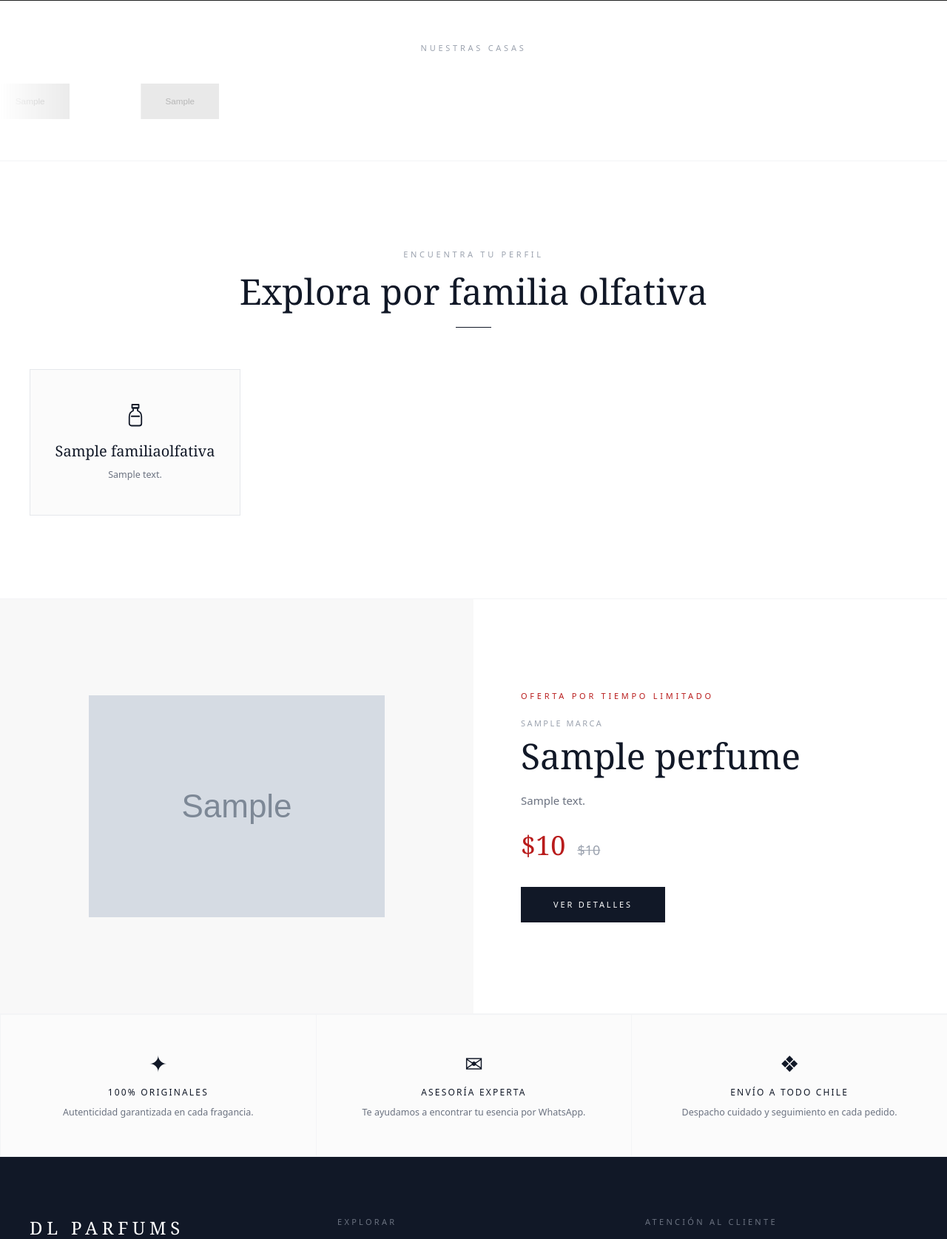
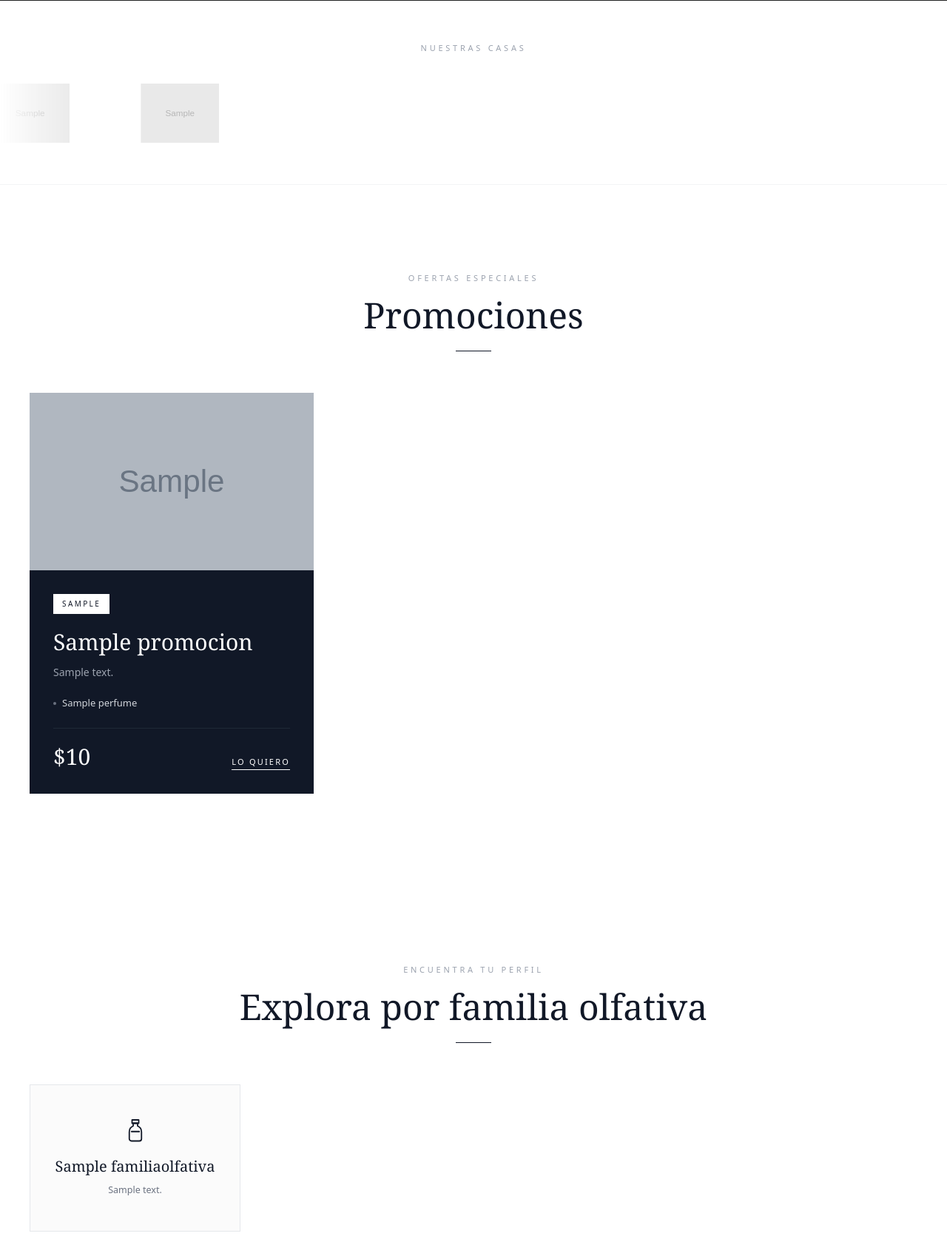
Before and after one commit to lordPobre/dl-parfums-web, a Django app: page / in a window 1280 px wide. Shown: the part 821-2496 px from the top of the page at 74% size. Run offline with Django 5.2, Linux system fonts and the light colour scheme; tables that the repository leaves empty hold one stand-in row (values such as "Sample post"); grey boxes marked "Sample" are stand-in pictures; some libraries are stand-ins or nearby versions; some web fonts are replaced.

Commit message:
Fix promociones

```diff
--- a/catalogo/models.py
+++ b/catalogo/models.py
@@ -68,3 +68,41 @@ class ImagenPortada(models.Model):
 
     def __str__(self):
         return self.titulo or f"Portada #{self.pk}"
+
+class Promocion(models.Model):
+    """Promociones y combos gestionables desde el admin.
+    Ej: título="2 x $10.000", descripción="Llévate dos fragancias seleccionadas"."""
+    titulo = models.CharField(
+        max_length=120,
+        help_text="Ej: '2 Perfumes por $10.000' o 'Combo Pareja'."
+    )
+    descripcion = models.CharField(
+        max_length=255, blank=True,
+        help_text="Texto corto que explica la promoción."
+    )
+    precio = models.PositiveIntegerField(
+        help_text="Precio total de la promoción, ej: 10000."
+    )
+    etiqueta = models.CharField(
+        max_length=40, blank=True, default="Promoción",
+        help_text="Etiqueta que aparece sobre la tarjeta (ej: 'Oferta', '2x1')."
+    )
+    imagen = models.ImageField(
+        upload_to='promociones/', blank=True, null=True,
+        help_text="Imagen opcional para la promoción."
+    )
+    # Opcional: relaciona los perfumes incluidos (solo informativo/visual).
+    perfumes = models.ManyToManyField(
+        'Perfume', blank=True, related_name='promociones',
+        help_text="Perfumes incluidos en la promoción (opcional)."
+    )
+    orden = models.PositiveIntegerField(default=0, help_text="Menor número aparece primero.")
+    activo = models.BooleanField(default=True)
+
+    class Meta:
+        ordering = ['orden', 'id']
+        verbose_name = "Promoción"
+        verbose_name_plural = "Promociones"
+
+    def __str__(self):
+        return self.titulo
--- a/catalogo/views.py
+++ b/catalogo/views.py
@@ -2,7 +2,7 @@ import os
 from django.core.mail import send_mail
 from django.contrib import messages
 from django.shortcuts import render, get_object_or_404, redirect
-from .models import Perfume, Marca, FamiliaOlfativa, ImagenPortada
+from .models import Perfume, Marca, FamiliaOlfativa, ImagenPortada, Promocion
 
 
 def home(request):
@@ -13,6 +13,8 @@ def home(request):
     familias = FamiliaOlfativa.objects.filter(perfume__activo=True).distinct()
     # Diapositivas del carrusel de portada (gestionadas desde el admin)
     portadas = ImagenPortada.objects.filter(activo=True)
+    # Promociones / combos activos (gestionados desde el admin)
+    promociones = Promocion.objects.filter(activo=True).prefetch_related('perfumes')
 
     context = {
         'ofertas': ofertas,
@@ -20,8 +22,10 @@ def home(request):
         'marcas': marcas,
         'familias': familias,
         'portadas': portadas,
+        'promociones': promociones,
     }
     return render(request, 'home.html', context)
+
 
 
 def catalogo(request):
--- a/templates/detalle.html
+++ b/templates/detalle.html
@@ -92,7 +92,7 @@
             <svg width="18" height="18" viewBox="0 0 24 24" fill="currentColor"><path d="M12 2a10 10 0 0 0-8.5 15.2L2 22l4.9-1.4A10 10 0 1 0 12 2zm0 18a8 8 0 0 1-4.1-1.1l-.3-.2-2.9.8.8-2.8-.2-.3A8 8 0 1 1 12 20zm4.4-6c-.2-.1-1.4-.7-1.6-.8s-.4-.1-.5.1-.6.8-.8 1-.3.2-.5.1a6.5 6.5 0 0 1-1.9-1.2 7.3 7.3 0 0 1-1.3-1.7c-.1-.2 0-.4.1-.5l.4-.4.2-.4v-.4l-.7-1.7c-.2-.5-.4-.4-.5-.4h-.5a1 1 0 0 0-.7.3 3 3 0 0 0-.9 2.2 5.2 5.2 0 0 0 1.1 2.7 11.8 11.8 0 0 0 4.5 4c2 .8 2 .5 2.4.5a2.7 2.7 0 0 0 1.8-1.3 2.2 2.2 0 0 0 .2-1.3c-.1-.1-.3-.2-.5-.3z"></path></svg>
             Solicitar por WhatsApp
         </a>
-        <p class="text-center text-[12px] font-light text-gray-400 mt-4">Respuesta y asesoría inmediata · 100% confiable</p>
+        <p class="text-center text-[12px] font-light text-gray-400 mt-4">Respuesta y asesoría inmediata · 100% original</p>
         {% else %}
         <div class="w-full bg-gray-100 text-gray-400 py-5 text-center text-[12px] tracking-[0.22em] uppercase cursor-not-allowed">Agotado Temporalmente</div>
         {% endif %}
--- a/templates/home.html
+++ b/templates/home.html
@@ -59,7 +59,7 @@
             {% for marca in marcas %}
             <a href="{% url 'catalogo' %}?marca={{ marca.id }}#productos"
                aria-hidden="{% if i == '2' %}true{% else %}false{% endif %}"
-               class="flex-shrink-0 mx-8 md:mx-12 flex items-center justify-center h-12 transition-all duration-500 grayscale opacity-60 hover:grayscale-0 hover:opacity-100">
+               class="flex-shrink-0 mx-8 md:mx-12 flex items-center justify-center h-20 transition-all duration-500 grayscale opacity-60 hover:grayscale-0 hover:opacity-100">
                 {% if marca.logo %}
                     <img src="{{ marca.logo.url }}" alt="{{ marca.nombre }}" class="h-16 md:h-20 max-w-[200px] object-contain">
                 {% else %}
@@ -72,6 +72,50 @@
     </div>
     {% endif %}
 </section>
+
+<!-- PROMOCIONES / COMBOS -->
+{% if promociones %}
+<section id="promociones" class="py-24 md:py-28 px-5 md:px-10 max-w-[1400px] mx-auto">
+    <div class="text-center mb-14">
+        <span class="text-[11px] tracking-[0.34em] text-gray-400 uppercase">Ofertas especiales</span>
+        <h2 class="text-4xl md:text-5xl font-serif text-gray-900 mt-4">Promociones</h2>
+        <div class="w-12 h-[1px] bg-gray-900 mx-auto mt-6"></div>
+    </div>
+    <div class="grid grid-cols-1 sm:grid-cols-2 lg:grid-cols-3 gap-6">
+        {% for promo in promociones %}
+        <div class="group relative flex flex-col bg-gray-900 text-white overflow-hidden">
+            {% if promo.imagen %}
+            <div class="aspect-[16/10] bg-gray-800 overflow-hidden">
+                <img src="{{ promo.imagen.url }}" alt="{{ promo.titulo }}" class="w-full h-full object-cover opacity-80 transition-transform duration-700 group-hover:scale-105">
+            </div>
+            {% endif %}
+            <div class="flex flex-col flex-grow p-8">
+                {% if promo.etiqueta %}
+                <span class="self-start text-[10px] tracking-[0.24em] uppercase text-gray-900 bg-white px-3 py-1.5 mb-5">{{ promo.etiqueta }}</span>
+                {% endif %}
+                <h3 class="font-serif text-2xl md:text-3xl leading-tight mb-3">{{ promo.titulo }}</h3>
+                {% if promo.descripcion %}
+                <p class="font-light text-sm text-gray-400 leading-relaxed mb-5">{{ promo.descripcion }}</p>
+                {% endif %}
+                {% if promo.perfumes.all %}
+                <ul class="text-[13px] font-light text-gray-300 space-y-1.5 mb-6">
+                    {% for p in promo.perfumes.all %}
+                    <li class="flex items-center gap-2"><span class="w-1 h-1 rounded-full bg-gray-500"></span>{{ p.nombre }}</li>
+                    {% endfor %}
+                </ul>
+                {% endif %}
+                <div class="mt-auto pt-5 border-t border-gray-800 flex items-end justify-between">
+                    <span class="font-serif text-3xl">${{ promo.precio }}</span>
+                    <a href="https://wa.me/56962169898?text=Hola,%20me%20interesa%20la%20promoci%C3%B3n%20{{ promo.titulo|urlencode }}."
+                       target="_blank" rel="noopener noreferrer"
+                       class="text-[11px] tracking-[0.2em] uppercase border-b border-white pb-0.5 hover:text-gray-300 hover:border-gray-300 transition-colors">Lo quiero</a>
+                </div>
+            </div>
+        </div>
+        {% endfor %}
+    </div>
+</section>
+{% endif %}
 
 <!-- FAMILIAS OLFATIVAS -->
 {% if familias %}
```
Also changed, not shown: catalogo/admin.py (+17 -1 lines), catalogo/migrations/0004_promocion.py (added).
